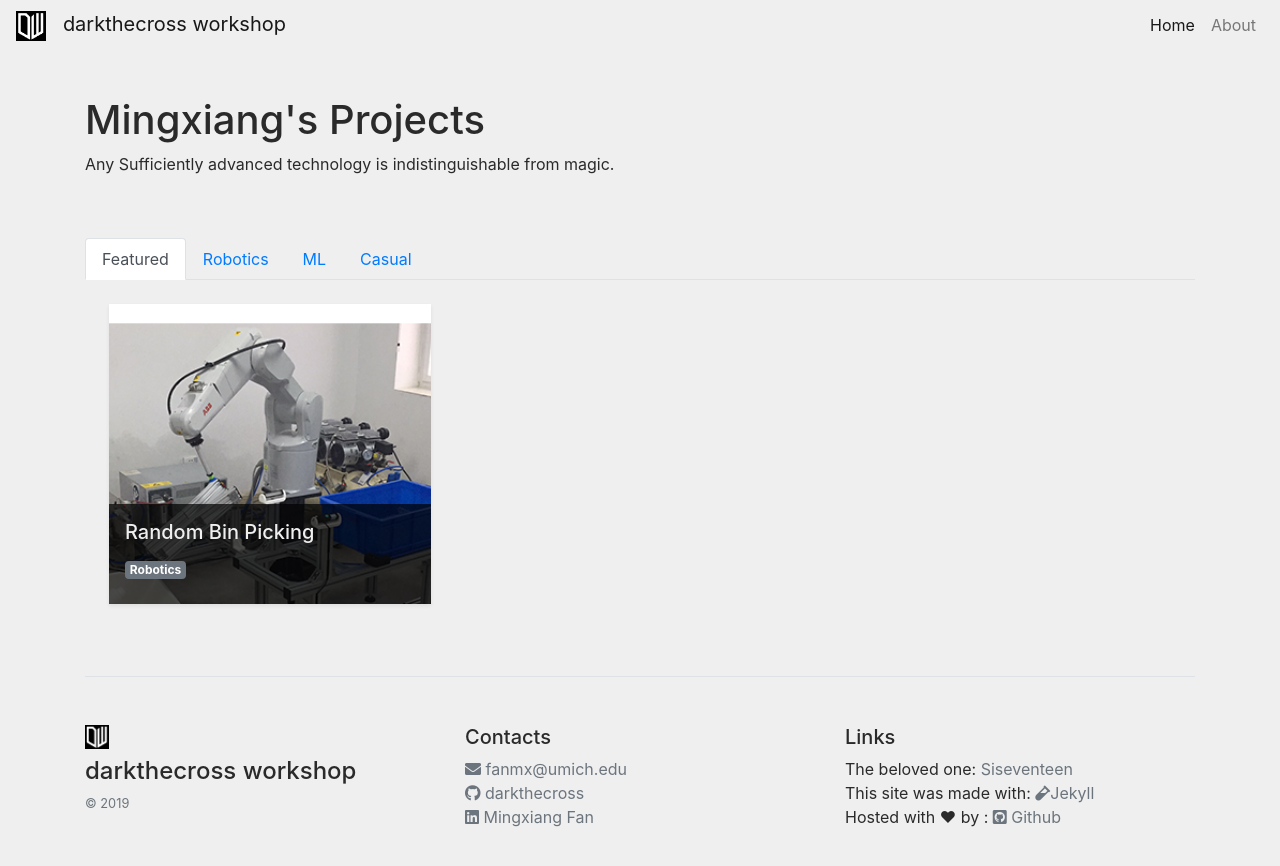
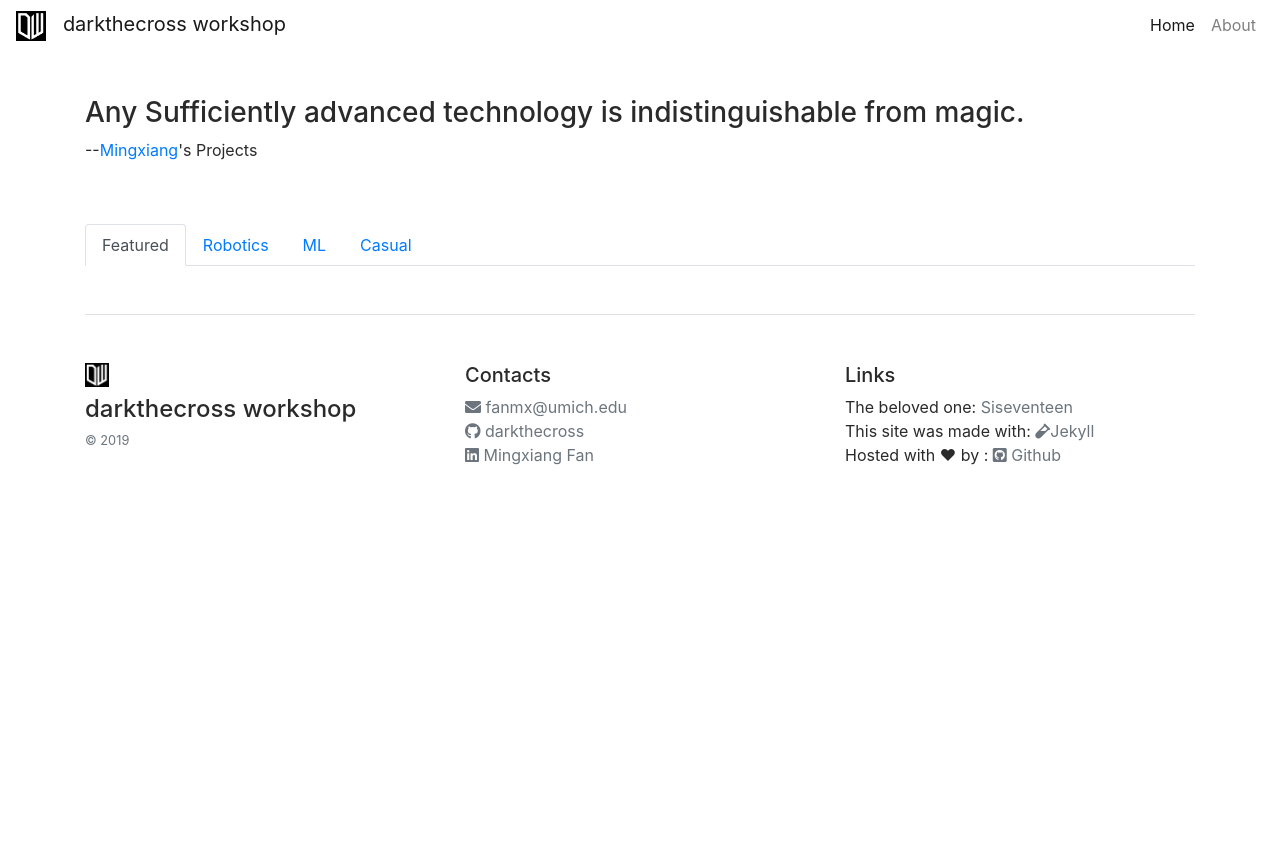
Before and after one commit to darkthecross/darkthecross.github.io, a Jekyll site: the page built from index.md, in a window 1280 px wide. Shown: the top 866 px of the page. Built offline with Jekyll 4.4.1, drawn with Linux system fonts in a browser that asks for light colours; nearby versions of some CDN libraries.

Commit message:
Use white background.

```diff
--- a/_config.yml
+++ b/_config.yml
@@ -13,8 +13,7 @@
 # you will see them accessed via {{ site.title }}, {{ site.email }}, and so on.
 # You can create any custom variable you would like, and they will be accessible
 # in the templates via {{ site.myvariable }}.
-title: Mingxiang's Projects
-memo: Any Sufficiently advanced technology is indistinguishable from magic.
+title: Any Sufficiently advanced technology is indistinguishable from magic.
 email: fanmx@umich.edu
 description: >- # this means to ignore newlines until "baseurl:"
   This is the personal website of Mingxiang Fan (AKA darkthecross).
--- a/_layouts/index.html
+++ b/_layouts/index.html
@@ -4,8 +4,8 @@ layout: default
 
 <!-- Title image -->
 <div class="container pt-5 mt-5 pb-3">
-    <h1 class="display-5"> {{ site.title }} </h1>
-    <p> {{ site.memo }}</p>
+    <h3> {{ site.title }} </h3>
+    <p> --<a href="/about/">Mingxiang</a>'s Projects </p>
 </div>
 
 <div class="container index-container">
--- a/_posts/2018-07-30-random_bin_picking.html
+++ b/_posts/2018-07-30-random_bin_picking.html
@@ -4,7 +4,7 @@ layout: post
 title: "Random Bin Picking"
 date: 2018-07-30 00:52:31 -0700
 category: Robotics
-featured: true
+featured: false
 description: Inverse kinematics, singularity detection, motion planning, Lie algebra.
 permalink: /random_bin_picking.html
 title-image: random_bin_picking_title.png
--- a/assets/default.css
+++ b/assets/default.css
@@ -23,7 +23,7 @@
 }
 
 .card-title {
-    color:#efefef;
+    color: white;
     text-decoration: none;
 }
 
@@ -33,7 +33,7 @@
 
 .post-description {
     visibility: hidden;
-    color:#efefef;
+    color: white;
     transition-delay: 0.4s;
 }
 
@@ -79,6 +79,6 @@
 
 /* Light Theme */
 body {
-    background-color: #efefef;
+    background-color: white;
     color: #2a2a2a;
 }
```
